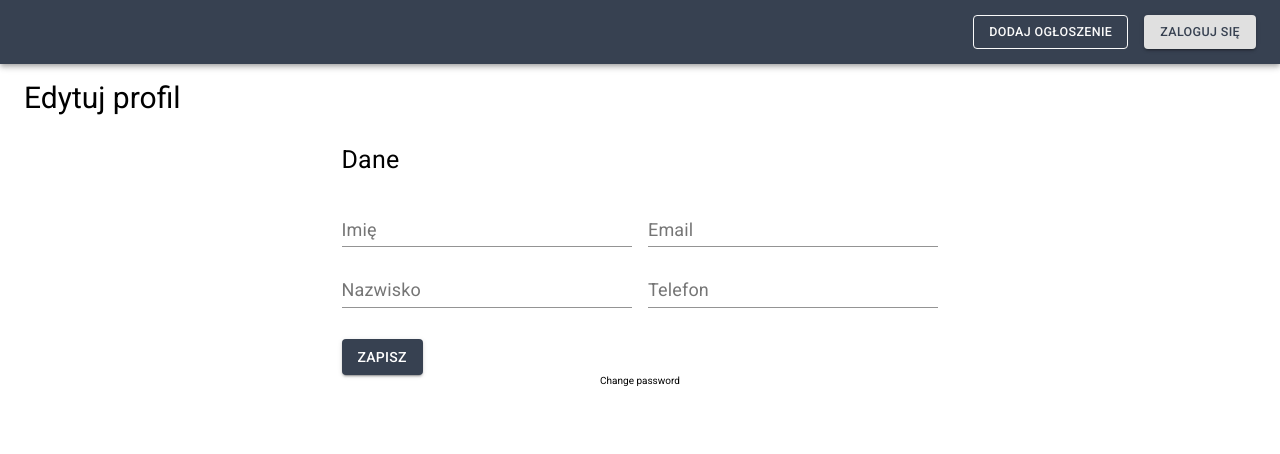
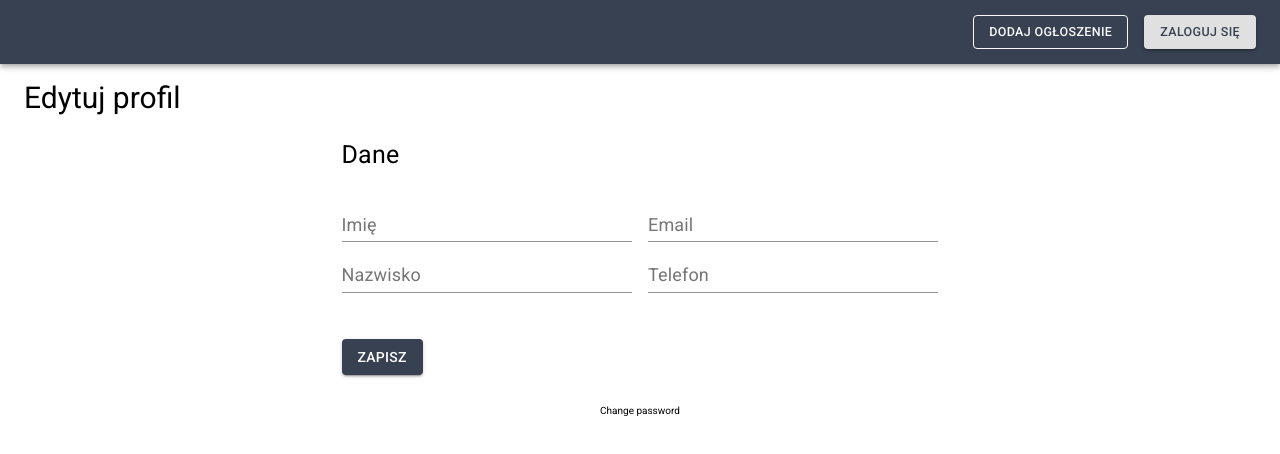
Before and after one commit to ZPI-UKW/zpi-front-end, a React (Create React App) app: page /profile in a window 1280 px wide. Shown: the top 454 px of the page. Built offline with nearby package versions, Linux system fonts and the light colour scheme.

Commit message:
style: change margins

```diff
--- a/src/components/Forms/ChangeUserData/index.tsx
+++ b/src/components/Forms/ChangeUserData/index.tsx
@@ -23,7 +23,7 @@ const ChangeUserData = () => {
     >
       {({ touched, errors, isSubmitting }) => (
         <Form>
-          <Grid container spacing={2} className={classes.root}>
+          <Grid container className={classes.root} spacing={matches ? 0 : 2}>
             <Grid item xs={12}>
               <Typography className={classes.subTitle} variant="h4">
                 Dane
--- a/src/components/Forms/ChangeUserData/styles.ts
+++ b/src/components/Forms/ChangeUserData/styles.ts
@@ -3,14 +3,14 @@ import { makeStyles } from '@material-ui/core';
 const useStyles = makeStyles(() => ({
   subTitle: {
     fontSize: '2.5rem',
-    marginTop: '3rem',
+    margin: '2.5rem 0 0.5rem',
   },
   button: {
-    marginTop: '1rem',
+    margin: '3rem 0',
   },
   root: {
     '& .MuiFormControl-root': {
-      margin: '0.5rem 0',
+      // margin: '0.5rem 0',
     },
   },
 }));
```
